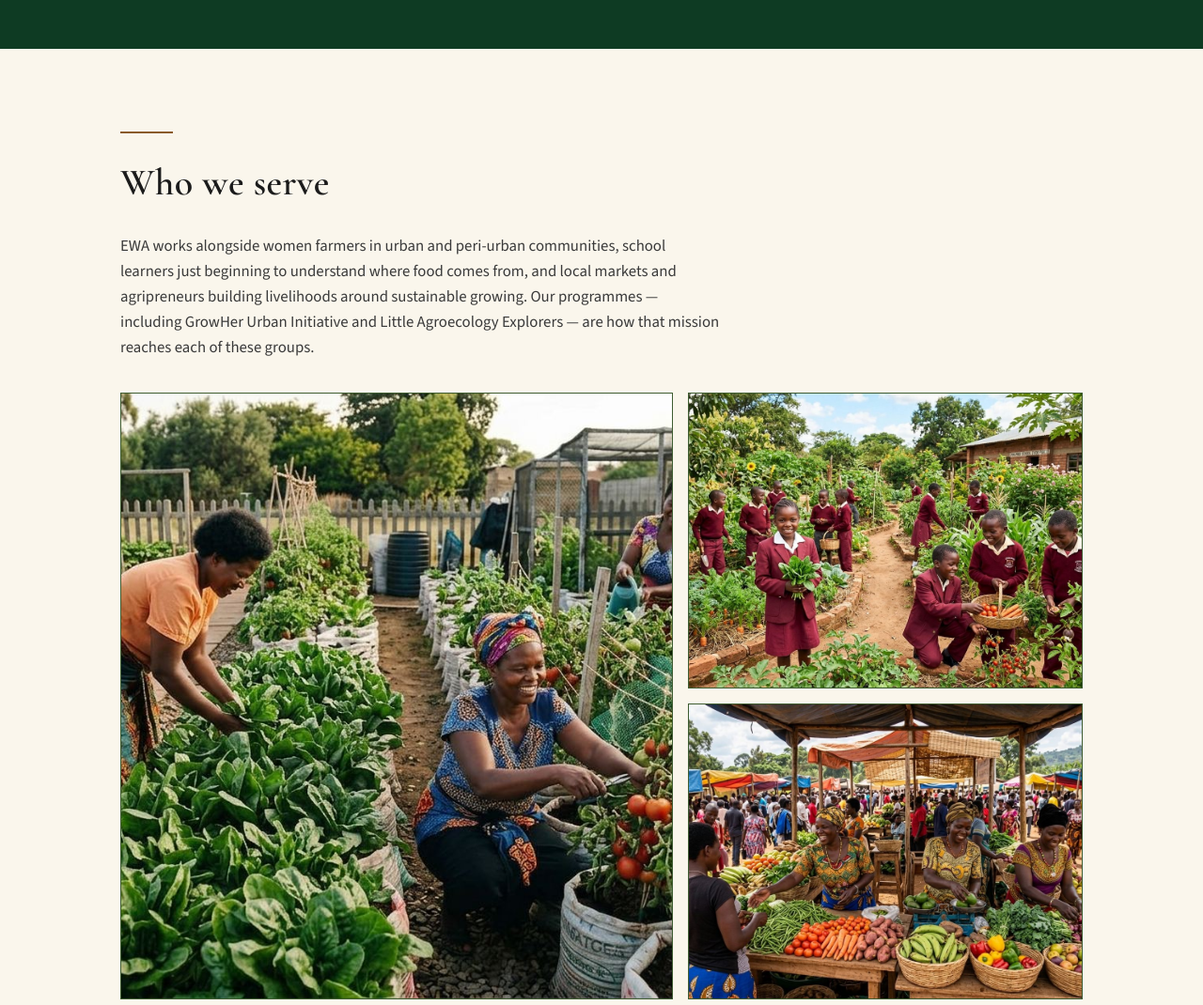
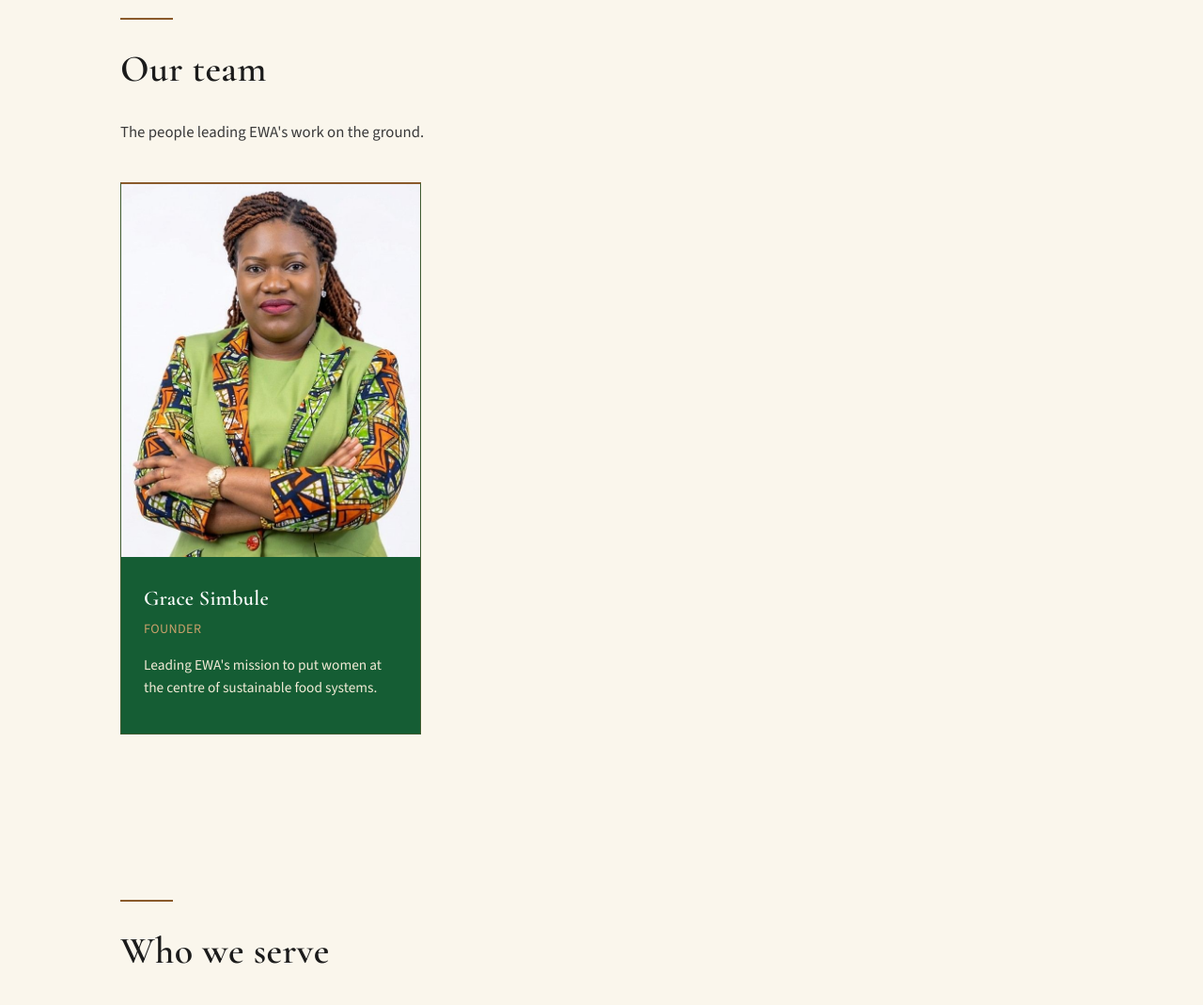
Before and after one commit to Nexus-Digital-Solutions-ZM/ewa-site, a website: page about.html in a window 1280 px wide. Shown: the part 1340-2410 px from the top of the page at 94% size. Drawn offline with nearby package versions, Linux system fonts and the light colour scheme.

Commit message:
content(about): implement Grace's tagline/photo/team feedback
Per Grace Simbule's 23 Sep review call:

- Tagline: dropped — Her Voice, Everyone's Future everywhere it
  appeared (home hero eyebrow, About mission copy, Contact meet-box
  quote). Farming God's Way now stands alone across all pages.

- About Who we are: swapped leader-about.jpg out for growher-2.jpg
  (women farming) so the lead image isn't a personal photo.

- Added a Team section to About, using the .leader-grid/.leader-card
  CSS that was already built in styles.css but never used on any
  page. Grace's photo (leader-about.jpg) now lives there as Founder.
  Section is built to take more cards as people join — added a
  :only-child CSS rule so a single card doesn't stretch across the
  full two-column grid until there's a second person to add.

Role label (Founder) is a placeholder — not confirmed with Grace,
flag for her to correct if wrong.

```diff
--- a/about.html
+++ b/about.html
@@ -51,9 +51,9 @@
       <div class="kicker-rule"></div>
       <h2 class="section-title">Who we are</h2>
       <p class="lede">Elevate Women in Agroecology (EWA) exists to put women at the centre of sustainable food systems — as farmers, educators, entrepreneurs and stewards of the land. We believe agriculture done well is both a livelihood and an act of care for creation, and that women who grow food deserve the training, resources, and recognition to lead in it.</p>
-      <p class="lede" style="margin-top:16px;">Our name reflects our tagline: "Farming God's Way" — Her Voice, Everyone's Future. We work from urban sack gardens to school learning programmes, meeting communities where they are and growing alongside them.</p>
+      <p class="lede" style="margin-top:16px;">Our name reflects our tagline: "Farming God's Way." We work from urban sack gardens to school learning programmes, meeting communities where they are and growing alongside them.</p>
     </div>
-    <div class="figure-frame"><img src="/images/leader-about.jpg" alt="EWA leadership" loading="lazy"></div>
+    <div class="figure-frame"><img src="/images/growher-2.jpg" alt="Women farming and building sustainable food systems" loading="lazy"></div>
   </div>
 </section>
 
@@ -62,6 +62,24 @@
     <div class="kicker-rule" style="background:var(--gold-soft);"></div>
     <h2 class="section-title" style="color:#fff;">Our mission</h2>
     <p class="lede">To elevate women as leaders in agroecology — growing people, protecting nature, and building food systems that sustain families, communities and the environment for generations to come.</p>
+  </div>
+</section>
+
+<section class="section-cream">
+  <div class="wrap">
+    <div class="kicker-rule"></div>
+    <h2 class="section-title">Our team</h2>
+    <p class="lede">The people leading EWA's work on the ground.</p>
+    <div class="leader-grid">
+      <div class="leader-card">
+        <div class="leader-photo"><img src="/images/leader-about.jpg" alt="Grace Simbule" loading="lazy"></div>
+        <div class="leader-body">
+          <h3>Grace Simbule</h3>
+          <div class="leader-role">Founder</div>
+          <p>Leading EWA's mission to put women at the centre of sustainable food systems.</p>
+        </div>
+      </div>
+    </div>
   </div>
 </section>
 
--- a/styles.css
+++ b/styles.css
@@ -177,6 +177,7 @@ h2.section-title{font-size:clamp(1.9rem,3.4vw,2.5rem); margin-bottom:22px; max-w
 
 /* leadership */
 .leader-grid{display:grid; grid-template-columns:1fr 1fr; gap:44px; margin-top:40px;}
+.leader-grid:has(> :only-child){grid-template-columns:1fr; max-width:320px;}
 .leader-card{background:var(--green); border:1px solid var(--line); border-top:2px solid var(--gold);}
 .leader-photo{aspect-ratio:4/5; overflow:hidden;}
 .leader-photo img{width:100%; height:100%; object-fit:cover; object-position:top;}
```
Also changed, not shown: contact.html (+1 -1 lines), index.html (+1 -1 lines).
